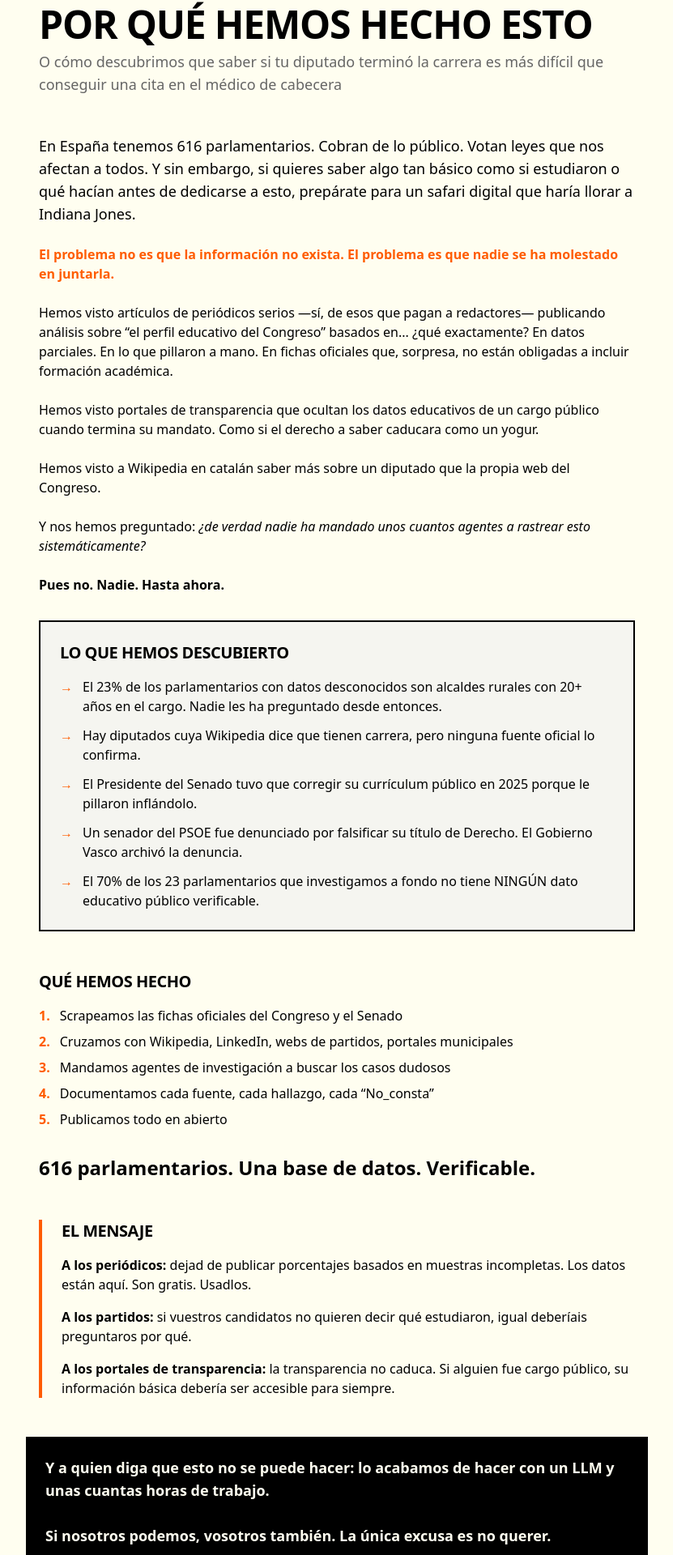
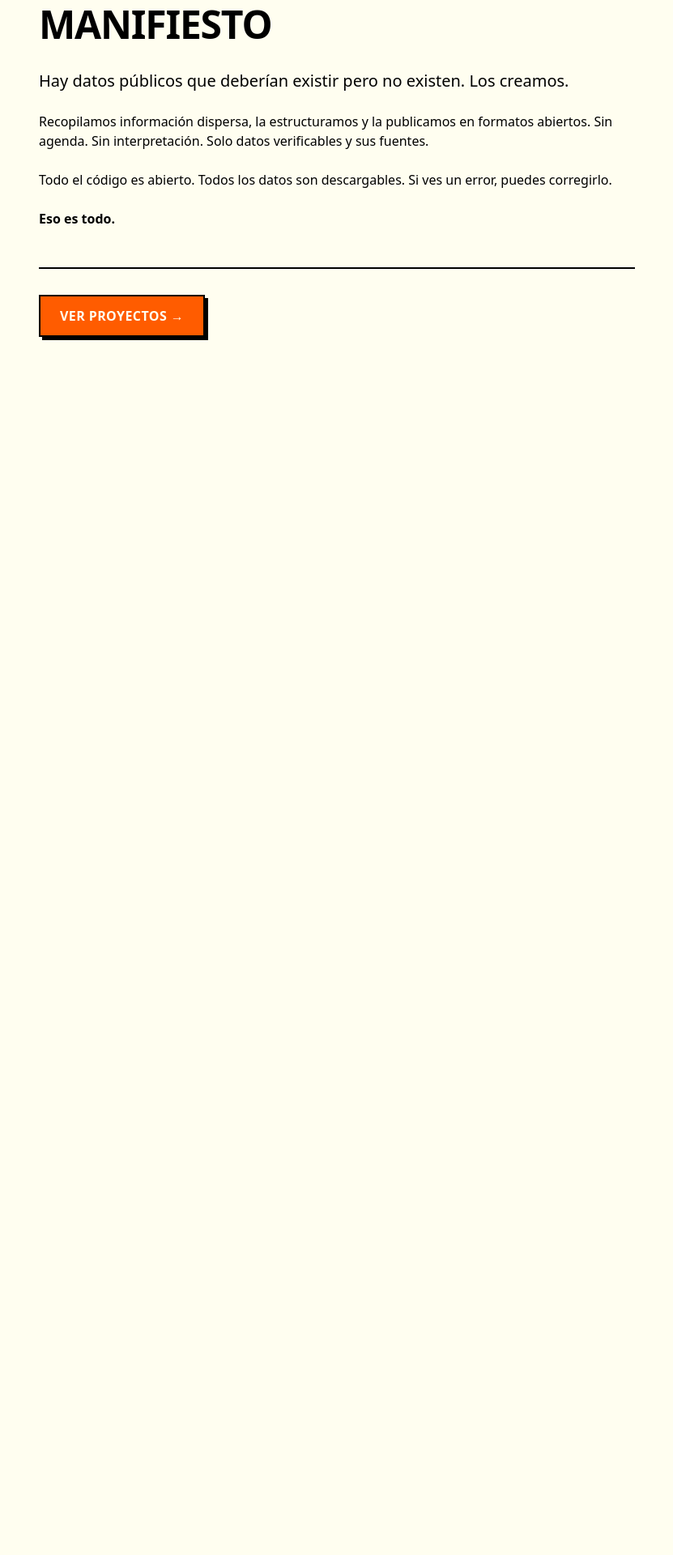
Before and after one commit to gorkamolero/datomania, a Next.js app: page /manifiesto in a window 1280 px wide. Shown: the part 164-2084 px from the top of the page at 81% size, without its empty margins (224-1055 px from the left). After the commit the page ends 867 px from the top, so only its background shows below. Built offline with nearby package versions, Linux system fonts and the light colour scheme.

Commit message:
refactor: simplify manifesto to neutral, minimal statement

```diff
--- a/src/app/manifiesto/page.tsx
+++ b/src/app/manifiesto/page.tsx
@@ -2,9 +2,8 @@ import type { Metadata } from 'next';
 import Link from 'next/link';
 
 export const metadata: Metadata = {
-  title: 'Manifiesto - Por qué hicimos esto',
-  description:
-    'Saber si tu diputado terminó la carrera es más difícil que conseguir cita en el médico. Eso tiene que cambiar.',
+  title: 'Manifiesto - Datomania',
+  description: 'Datos públicos que deberían existir pero no existen.',
 };
 
 export default function ManifiestoPage() {
@@ -18,179 +17,34 @@ export default function ManifiestoPage() {
           &larr; Volver
         </Link>
 
-        <h1 className="text-4xl md:text-5xl font-heading mb-2">
-          Por qué hemos hecho esto
-        </h1>
-        <p className="text-lg font-medium text-muted-foreground mb-12">
-          O cómo descubrimos que saber si tu diputado terminó la carrera es más
-          difícil que conseguir una cita en el médico de cabecera
-        </p>
+        <h1 className="text-4xl md:text-5xl font-heading mb-8">Manifiesto</h1>
 
         <div className="prose prose-lg max-w-none space-y-6 text-foreground">
-          <p className="text-lg font-medium">
-            En España tenemos 616 parlamentarios. Cobran de lo público. Votan
-            leyes que nos afectan a todos. Y sin embargo, si quieres saber algo
-            tan básico como si estudiaron o qué hacían antes de dedicarse a
-            esto, prepárate para un safari digital que haría llorar a Indiana
-            Jones.
-          </p>
-
-          <p className="font-medium">
-            <strong className="text-main">
-              El problema no es que la información no exista. El problema es que
-              nadie se ha molestado en juntarla.
-            </strong>
+          <p className="text-xl font-medium">
+            Hay datos públicos que deberían existir pero no existen. Los
+            creamos.
           </p>
 
           <p>
-            Hemos visto artículos de periódicos serios —sí, de esos que pagan a
-            redactores— publicando análisis sobre &ldquo;el perfil educativo del
-            Congreso&rdquo; basados en... ¿qué exactamente? En datos parciales.
-            En lo que pillaron a mano. En fichas oficiales que, sorpresa, no
-            están obligadas a incluir formación académica.
+            Recopilamos información dispersa, la estructuramos y la publicamos
+            en formatos abiertos. Sin agenda. Sin interpretación. Solo datos
+            verificables y sus fuentes.
           </p>
 
           <p>
-            Hemos visto portales de transparencia que ocultan los datos
-            educativos de un cargo público cuando termina su mandato. Como si el
-            derecho a saber caducara como un yogur.
+            Todo el código es abierto. Todos los datos son descargables. Si ves
+            un error, puedes corregirlo.
           </p>
 
-          <p>
-            Hemos visto a Wikipedia en catalán saber más sobre un diputado que
-            la propia web del Congreso.
-          </p>
-
-          <p>
-            Y nos hemos preguntado:{' '}
-            <em>
-              ¿de verdad nadie ha mandado unos cuantos agentes a rastrear esto
-              sistemáticamente?
-            </em>
-          </p>
-
-          <p className="font-bold">Pues no. Nadie. Hasta ahora.</p>
-
-          {/* Lo que hemos descubierto */}
-          <div className="bg-muted border-2 border-border p-6 my-8">
-            <h2 className="text-xl font-heading uppercase tracking-tight mb-4">
-              Lo que hemos descubierto
-            </h2>
-            <ul className="space-y-3 list-none p-0 m-0">
-              <li className="flex gap-3">
-                <span className="text-main font-bold">→</span>
-                <span>
-                  El 23% de los parlamentarios con datos desconocidos son
-                  alcaldes rurales con 20+ años en el cargo. Nadie les ha
-                  preguntado desde entonces.
-                </span>
-              </li>
-              <li className="flex gap-3">
-                <span className="text-main font-bold">→</span>
-                <span>
-                  Hay diputados cuya Wikipedia dice que tienen carrera, pero
-                  ninguna fuente oficial lo confirma.
-                </span>
-              </li>
-              <li className="flex gap-3">
-                <span className="text-main font-bold">→</span>
-                <span>
-                  El Presidente del Senado tuvo que corregir su currículum
-                  público en 2025 porque le pillaron inflándolo.
-                </span>
-              </li>
-              <li className="flex gap-3">
-                <span className="text-main font-bold">→</span>
-                <span>
-                  Un senador del PSOE fue denunciado por falsificar su título de
-                  Derecho. El Gobierno Vasco archivó la denuncia.
-                </span>
-              </li>
-              <li className="flex gap-3">
-                <span className="text-main font-bold">→</span>
-                <span>
-                  El 70% de los 23 parlamentarios que investigamos a fondo no
-                  tiene NINGÚN dato educativo público verificable.
-                </span>
-              </li>
-            </ul>
-          </div>
-
-          {/* Qué hemos hecho */}
-          <h2 className="text-xl font-heading uppercase tracking-tight mt-12 mb-4">
-            Qué hemos hecho
-          </h2>
-          <ol className="space-y-2 list-none p-0 m-0">
-            <li className="flex gap-3">
-              <span className="font-bold text-main">1.</span>
-              <span>Scrapeamos las fichas oficiales del Congreso y el Senado</span>
-            </li>
-            <li className="flex gap-3">
-              <span className="font-bold text-main">2.</span>
-              <span>
-                Cruzamos con Wikipedia, LinkedIn, webs de partidos, portales
-                municipales
-              </span>
-            </li>
-            <li className="flex gap-3">
-              <span className="font-bold text-main">3.</span>
-              <span>
-                Mandamos agentes de investigación a buscar los casos dudosos
-              </span>
-            </li>
-            <li className="flex gap-3">
-              <span className="font-bold text-main">4.</span>
-              <span>
-                Documentamos cada fuente, cada hallazgo, cada
-                &ldquo;No_consta&rdquo;
-              </span>
-            </li>
-            <li className="flex gap-3">
-              <span className="font-bold text-main">5.</span>
-              <span>Publicamos todo en abierto</span>
-            </li>
-          </ol>
-
-          <p className="text-2xl font-heading mt-8">
-            616 parlamentarios. Una base de datos. Verificable.
-          </p>
-
-          {/* El mensaje */}
-          <div className="border-l-4 border-main pl-6 my-12 space-y-4">
-            <h2 className="text-xl font-heading uppercase tracking-tight mb-4">
-              El mensaje
-            </h2>
-            <p>
-              <strong>A los periódicos:</strong> dejad de publicar porcentajes
-              basados en muestras incompletas. Los datos están aquí. Son gratis.
-              Usadlos.
-            </p>
-            <p>
-              <strong>A los partidos:</strong> si vuestros candidatos no quieren
-              decir qué estudiaron, igual deberíais preguntaros por qué.
-            </p>
-            <p>
-              <strong>A los portales de transparencia:</strong> la transparencia
-              no caduca. Si alguien fue cargo público, su información básica
-              debería ser accesible para siempre.
-            </p>
-          </div>
-
-          <p className="text-lg font-bold bg-foreground text-background p-6 -mx-4">
-            Y a quien diga que esto no se puede hacer: lo acabamos de hacer con
-            un LLM y unas cuantas horas de trabajo.
-            <br />
-            <br />
-            Si nosotros podemos, vosotros también. La única excusa es no querer.
-          </p>
+          <p className="font-bold">Eso es todo.</p>
         </div>
 
-        <div className="mt-16 pt-8 border-t-2 border-border">
+        <div className="mt-12 pt-8 border-t-2 border-border">
           <Link
-            href="/representantes"
+            href="/"
             className="inline-block px-6 py-3 bg-main text-background font-bold uppercase tracking-wide border-2 border-border shadow-[4px_4px_0px_0px_#000] hover:translate-x-[-2px] hover:translate-y-[-2px] hover:shadow-[6px_6px_0px_0px_#000] transition-all"
           >
-            Ver los datos &rarr;
+            Ver proyectos &rarr;
           </Link>
         </div>
       </div>
```
